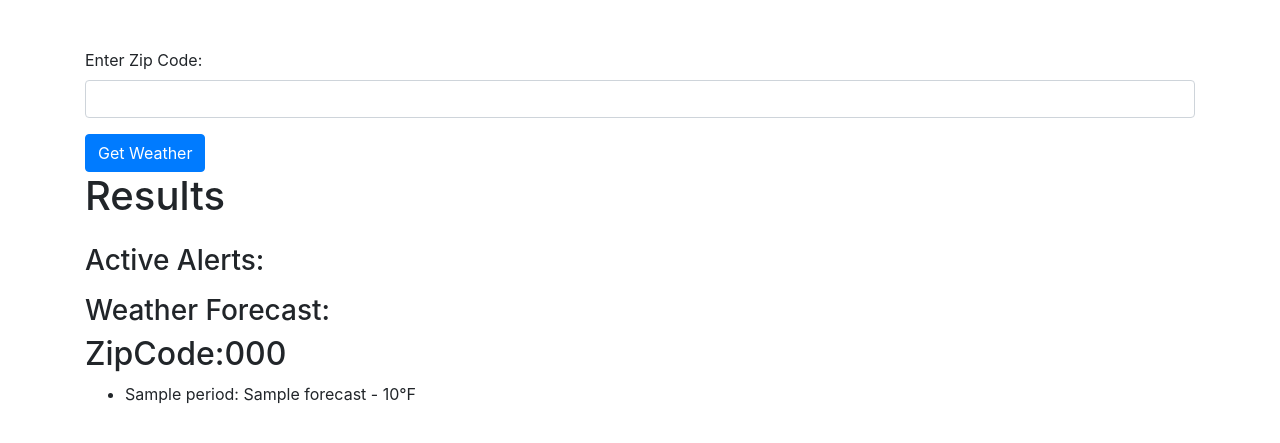
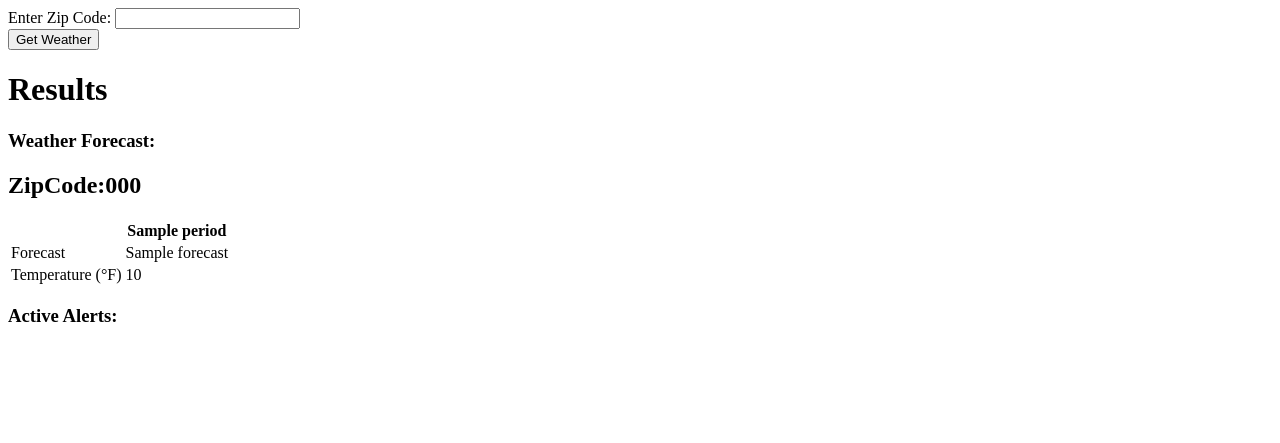
Before and after one commit to Suladis/SimpleWeather, a Flask app: template templates/result.html in a window 1280 px wide. Shown: the top 443 px of the page. Run offline with Flask 2, Linux system fonts and the light colour scheme; the template is opened without the code that fills it: most values are stand-ins (such as "Sample title", 1, 10 or a date in 2020); some libraries are stand-ins or nearby versions.

Commit message:
Removed bootstrap Added table for forecast

```diff
--- a/templates/result.html
+++ b/templates/result.html
@@ -7,7 +7,6 @@
     <meta http-equiv="X-UA-Compatible" content="IE=edge">
     <meta name="viewport" content="width=device-width, initial-scale=1.0">
     <title>Weather Alert App Result</title>
-    <link rel="stylesheet" href="https://stackpath.bootstrapcdn.com/bootstrap/4.5.2/css/bootstrap.min.css">
 </head>
 <body>
     <div class="container mt-5">
@@ -16,13 +15,41 @@
                 <label for="zipCode">Enter Zip Code:</label>
                 <input type="text" class="form-control" id="zipCode" name="zipCode" required>
             </div>
-            <button type="submit" class="btn btn-primary">Get Weather</button>
+            <button type="submit" class="getWeather">Get Weather</button>
         </form>
 
-        <h1 class="mb-4">Results</h1>
+        <h1 class="hehe">Results</h1>
 
 
-        <div class="mt-4">
+        <div class="forecast">
+
+            <h3>Weather Forecast:</h3>
+            <h2> ZipCode:{{ zip_code }} </h2>
+            <table>
+                <thead>
+                    <tr>
+                        <th></th>
+                        {% for period, data in forecast.items() %}
+                            <th>{{ period }}</th>
+                        {% endfor %}
+                    </tr>
+                </thead>
+                <tbody>
+                    <tr>
+                        <td>Forecast</td>
+                        {% for period, data in forecast.items() %}
+                            <td>{{ data.forecast }}</td>
+                        {% endfor %}
+                    </tr>
+                    <tr>
+                        <td>Temperature (°F)</td>
+                        {% for period, data in forecast.items() %}
+                            <td>{{ data.temperature }}</td>
+                        {% endfor %}
+                    </tr>
+                </tbody>
+            </table>
+
             <h3>Active Alerts:</h3>
             <ul>
                 {% for alert in alerts %}
@@ -30,18 +57,9 @@
                 {% endfor %}
             </ul>
 
-            <h3>Weather Forecast:</h3>
-            <h2> ZipCode:{{ zip_code }} </h2>
-            <ul>
-                {% for period, data in forecast.items() %}
-                    <li>{{ period }}: {{ data.forecast }} - {{ data.temperature }}°F</li>
-                {% endfor %}
-            </ul>
+
         </div>
     </div>
 
-    <script src="https://code.jquery.com/jquery-3.5.1.slim.min.js"></script>
-    <script src="https://cdn.jsdelivr.net/npm/@popperjs/core@2.0.7/dist/umd/popper.min.js"></script>
-    <script src="https://stackpath.bootstrapcdn.com/bootstrap/4.5.2/js/bootstrap.min.js"></script>
 </body>
 </html>
```
Also changed, not shown: templates/index.html (+2 -6 lines).
